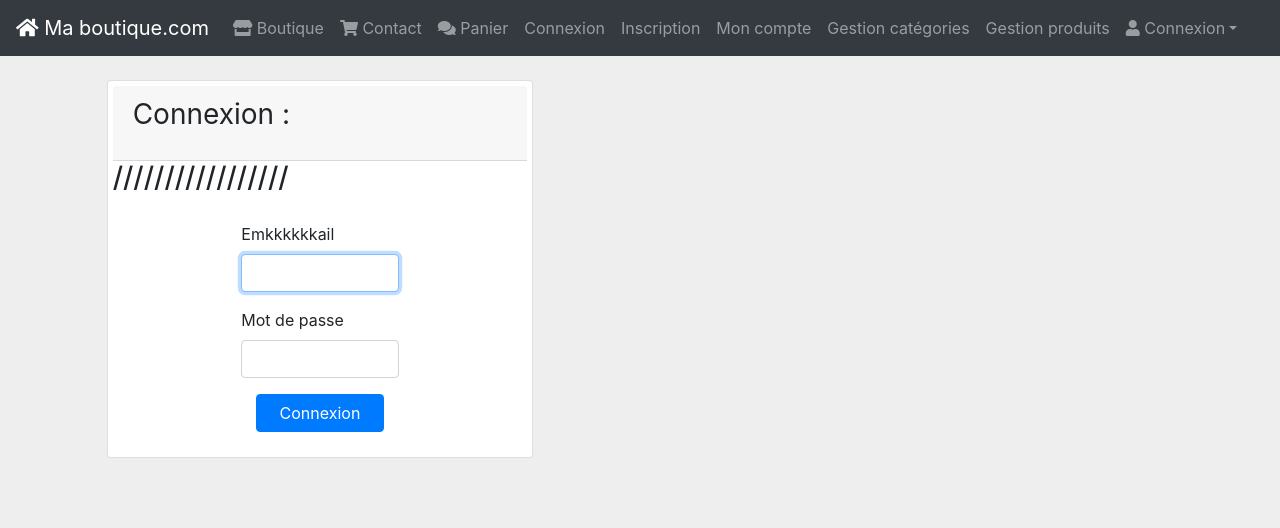
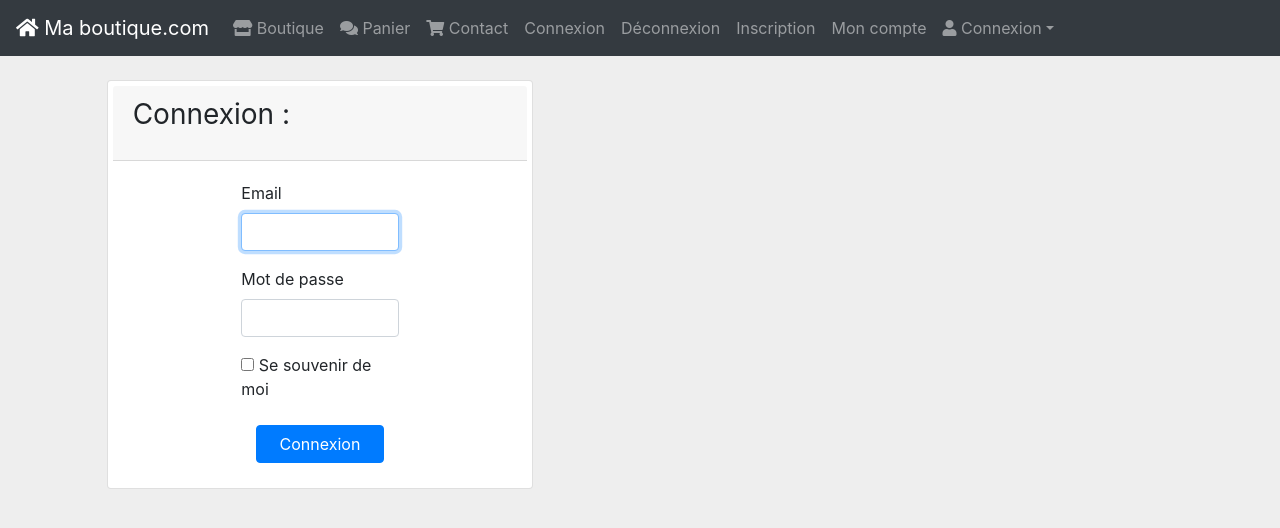
Before and after one commit to kersalem/tp-symf-boutique, a Symfony app: template templates/security/login.html.twig in a window 1280 px wide. Shown: the top 528 px of the page. Run offline with Twig, Linux system fonts and the light colour scheme; the template is opened without the code that fills it, so the values that code supplies are empty; some libraries are stand-ins or nearby versions.

Commit message:
Modify order item navbar and mep login page

```diff
--- a/templates/navbar.html.twig
+++ b/templates/navbar.html.twig
@@ -47,16 +47,18 @@
                     <i class="fas fa-store"></i> {{ 'Boutique' | trans }}</a>
             </li>
             <li class="nav-item">
+                <a class="nav-link" href="{{ path('panier')}}">
+                    <i class="fas fa-comments"></i> {{ 'Panier' | trans }}</a>
+            </li>
+            <li class="nav-item">
                 <a class="nav-link" href="{{ path('contact')}}">
                     <i class="fas fa-shopping-cart"></i> {{ 'Contact' | trans }}</a>
             </li>
             <li class="nav-item">
-                <a class="nav-link" href="{{ path('panier')}}">
-                    <i class="fas fa-comments"></i> {{ 'Panier' | trans }}</a>
+                <a class="nav-link" href="{{ path('app_login')}}">{{ 'Connexion' | trans }}</a>
             </li>
-
             <li class="nav-item">
-                <a class="nav-link" href="{{ path('app_login')}}">{{ 'Connexion' | trans }}</a>
+                <a class="nav-link" href="{{ path('app_logout')}}">{{ 'Déconnexion' | trans }}</a>
             </li>
 
             <li class="nav-item">
@@ -65,7 +67,7 @@
             <li class="nav-item">
                 <a class="nav-link" href="{{ path('usager_accueil')}}">{{ 'Mon compte' | trans }}</a>
             </li>
-{#            {% if not app.user %}#}
+            {% if is_granted('ROLE_ADMIN') %}
                 <li class="nav-item">
                     <a class="nav-link" href="{{ path('categorie')}}">{{ 'Gestion catégories' | trans }}</a>
                 </li>
@@ -73,7 +75,10 @@
                 <li class="nav-item">
                     <a class="nav-link" href="{{ path('produit')}}">{{ 'Gestion produits' | trans }}</a>
                 </li>
-           {# {% endif %}#}
+                <li class="nav-item">
+                    <a class="nav-link" href="{{ path('usager_accueil')}}">{{ 'Liste utilisateurs' | trans }}</a>
+                </li>
+           {% endif %}
             <li class="nav-item dropdown">
                    <a class="nav-link dropdown-toggle" href="#" id="navbarDropdown" role="button" data-toggle="dropdown" aria-haspopup="true" aria-expanded="false">
                     <i class="fas fa-user"></i> Connexion</a>
--- a/templates/security/login.html.twig
+++ b/templates/security/login.html.twig
@@ -8,8 +8,9 @@
         <div class="card-header">
             <h1 class="h3 mb-3 font-weight-normal">Connexion : </h1>
         </div>
-        <h3>/////////////////{{ last_username }}</h3>
-
+        {% if app.user %}
+            <h3> {{ last_username }} {{ ' est connecté' | trans }}</h3>
+        {% endif %}
         <div class="card-body">
             <form method="post">
                 {% if error %}
@@ -17,34 +18,34 @@
                 {% endif %}
 
                 <div class="col-md-6 offset-3 container-form">
-                {% if app.user %}
+                {#  {% if app.user %}
                     <div class="mb-3">
                         You are logged in as {{ app.user.username }}, <a href="{{ path('app_logout') }}">Logout</a>
                     </div>
-                {% endif %}
+                {% endif %}#}
 
                     <div class="form-group">
-                        <label for="inputEmail">Emkkkkkkail</label>
+                        <label for="inputEmail">{{ 'Email' | trans }}</label>
                             <input type="email" value="{{ last_username }}" name="email" id="inputEmail" class="form-control" required autofocus>
                     </div>
                     <div class="form-group">
-                        <label for="inputPassword">Mot de passe</label>
+                        <label for="inputPassword">{{ 'Mot de passe' | trans }}</label>
                         <input type="password" name="password" id="inputPassword" class="form-control" required>
                         <input type="hidden" name="_csrf_token" value="{{ csrf_token('authenticate') }}">
                     </div>
-                {#
-                    Uncomment this section and add a remember_me option below your firewall to activate remember me functionality.
-                    See https://symfony.com/doc/current/security/remember_me.html
+
+                    {# Uncomment this section and add a remember_me option below your firewall to activate remember me functionality.#}
+                    {# See https://symfony.com/doc/current/security/remember_me.html#}
 
                     <div class="checkbox mb-3">
                         <label>
-                            <input type="checkbox" name="_remember_me"> Remember me
+                            <input type="checkbox" name="_remember_me"> {{ 'Se souvenir de moi' | trans }}
                         </label>
                     </div>
-                #}
+
                 <div class="col-md-12 btn-group">
                     <button class="btn btn-primary" type="submit">
-                       Connexion
+                       {{ 'Connexion' | trans }}
                     </button>
                 </div>
                 </div>
--- a/templates/usager/index.html.twig
+++ b/templates/usager/index.html.twig
@@ -18,7 +18,6 @@
                 <th>Password</th>
                 <th>Nom</th>
                 <th>Prenom</th>
-                <th>actions</th>
             </tr>
         </thead>
         <tbody>
```
